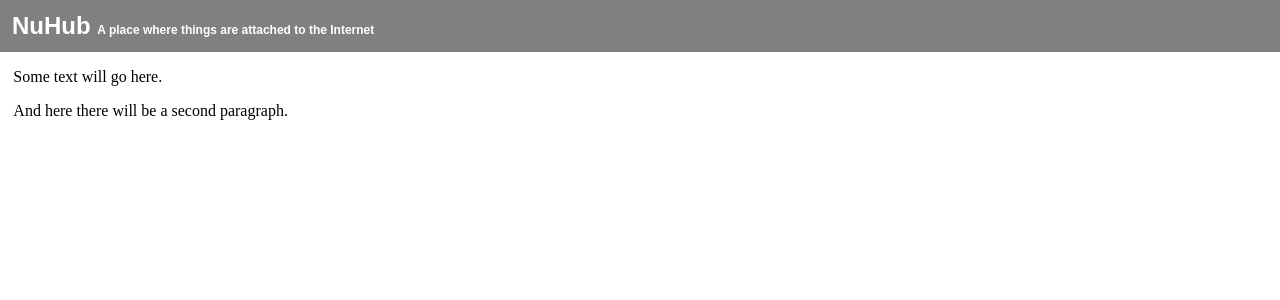
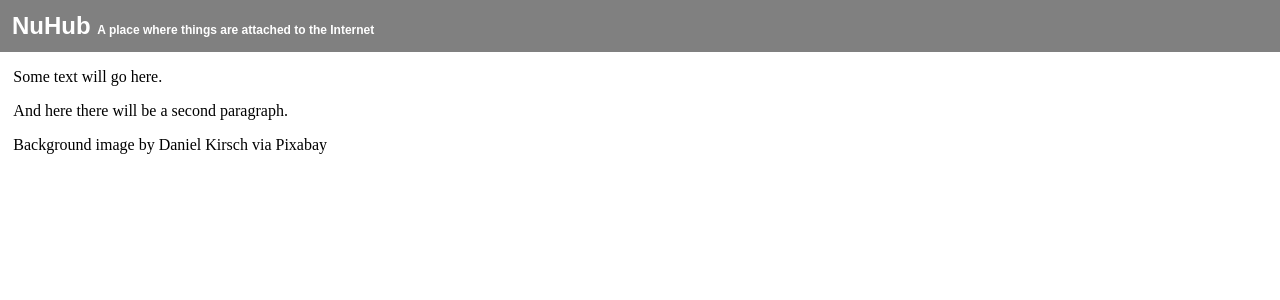
Before and after one commit to david672orford/david672github.io, a Jekyll site: the page built from index.md, in a window 1280 px wide. Shown: the top 300 px of the page. Built offline with Jekyll 4.4.1, drawn with Linux system fonts in a browser that asks for light colours; our own code applies the rules of GitHub Pages for plain Markdown files.

Commit message:
Update index.md

```diff
--- a/index.md
+++ b/index.md
@@ -3,3 +3,5 @@
 Some text will go here.
 
 And here there will be a second paragraph.
+
+Background image by Daniel Kirsch via Pixabay
```
